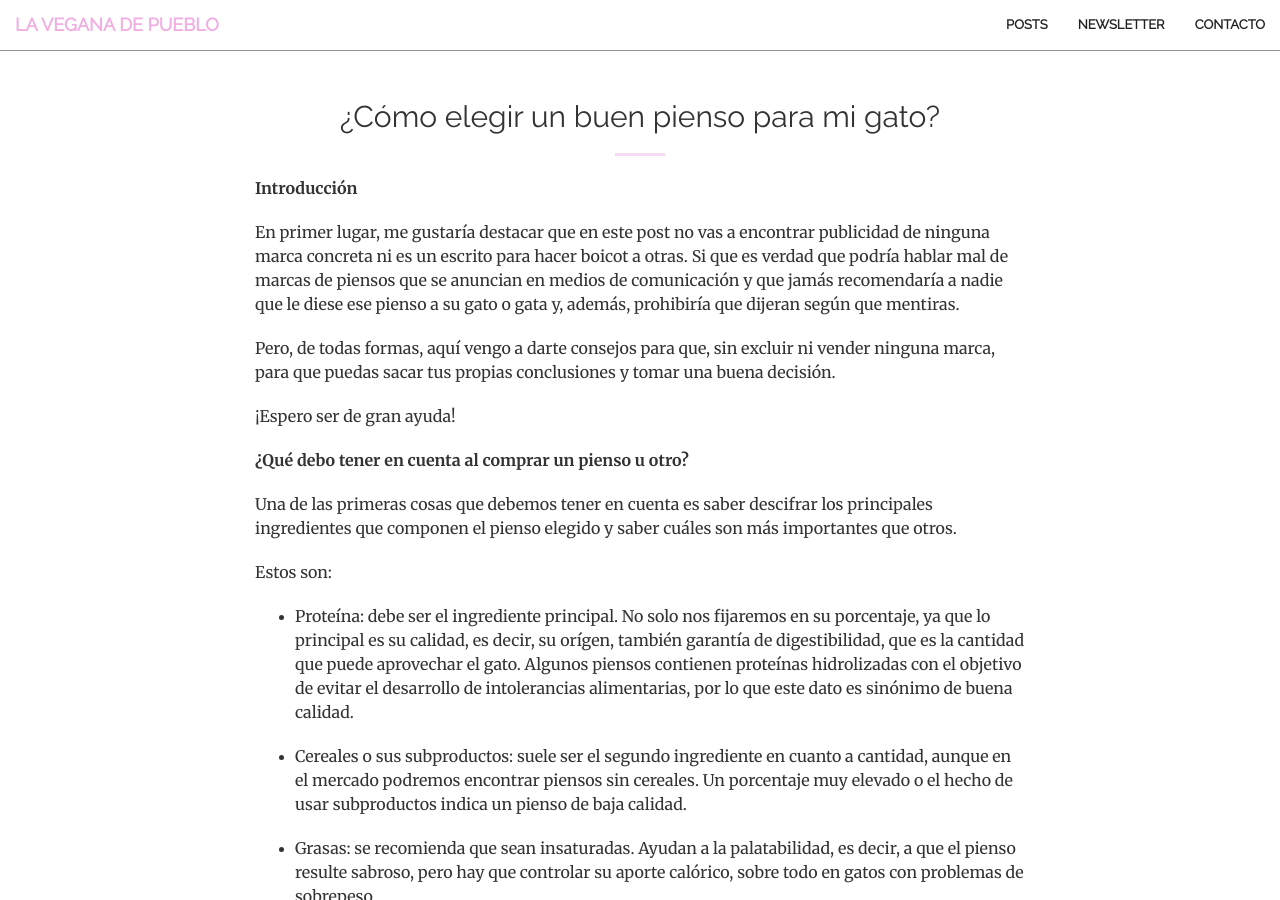
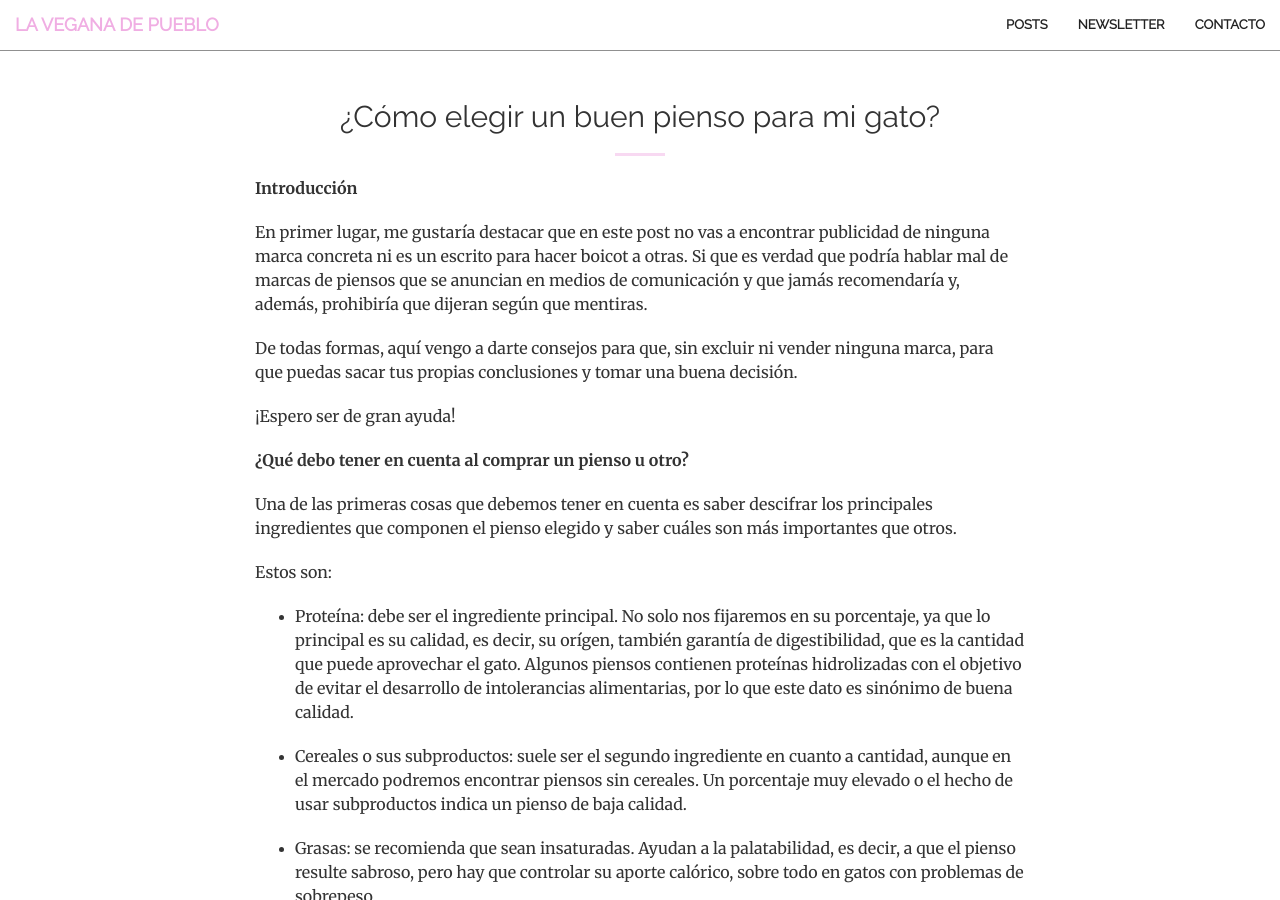
Before and after one commit to juevesanto/juevesanto.github.io, a Jekyll site: the page built from _posts/2019-06-10-Como-elegir-un-buen-pienso-gatos.md, in a window 1280 px wide and 900 px high. Built offline with Jekyll 4.4.1, drawn with Linux system fonts in a browser that asks for light colours; nearby versions of some CDN libraries; comment, search, counter and statistics services are not loaded.

Commit message:
Update 2019-06-10-Como-elegir-un-buen-pienso-gatos.md

```diff
--- a/_posts/2019-06-10-Como-elegir-un-buen-pienso-gatos.md
+++ b/_posts/2019-06-10-Como-elegir-un-buen-pienso-gatos.md
@@ -8,9 +8,9 @@ cover: "/img/gatoporta.jpg"
 **Introducción**
 
 
-En primer lugar, me gustaría destacar que en este post no vas a encontrar publicidad de ninguna marca concreta  ni es un escrito para hacer boicot a otras. Si que es verdad que podría hablar mal de marcas de piensos que se anuncian en medios de comunicación y que jamás recomendaría a nadie que le diese ese pienso a su gato o gata y, además, prohibiría que dijeran según que mentiras.
+En primer lugar, me gustaría destacar que en este post no vas a encontrar publicidad de ninguna marca concreta  ni es un escrito para hacer boicot a otras. Si que es verdad que podría hablar mal de marcas de piensos que se anuncian en medios de comunicación y que jamás recomendaría y, además, prohibiría que dijeran según que mentiras.
 
-Pero, de todas formas, aquí vengo a darte consejos para que, sin excluir ni vender ninguna marca, para que puedas sacar tus propias conclusiones y tomar una buena decisión.
+De todas formas, aquí vengo a darte consejos para que, sin excluir ni vender ninguna marca, para que puedas sacar tus propias conclusiones y tomar una buena decisión.
 
 ¡Espero ser de gran ayuda!
 
```
